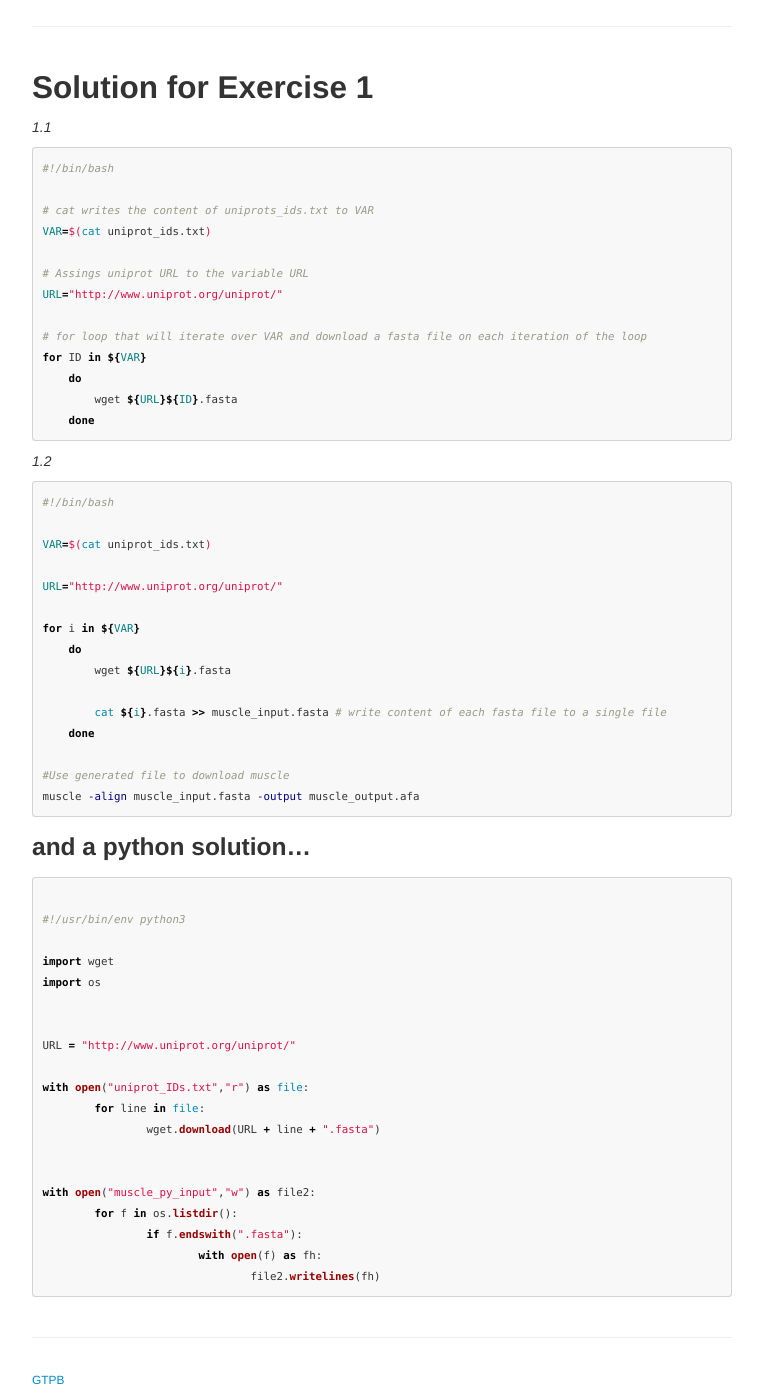
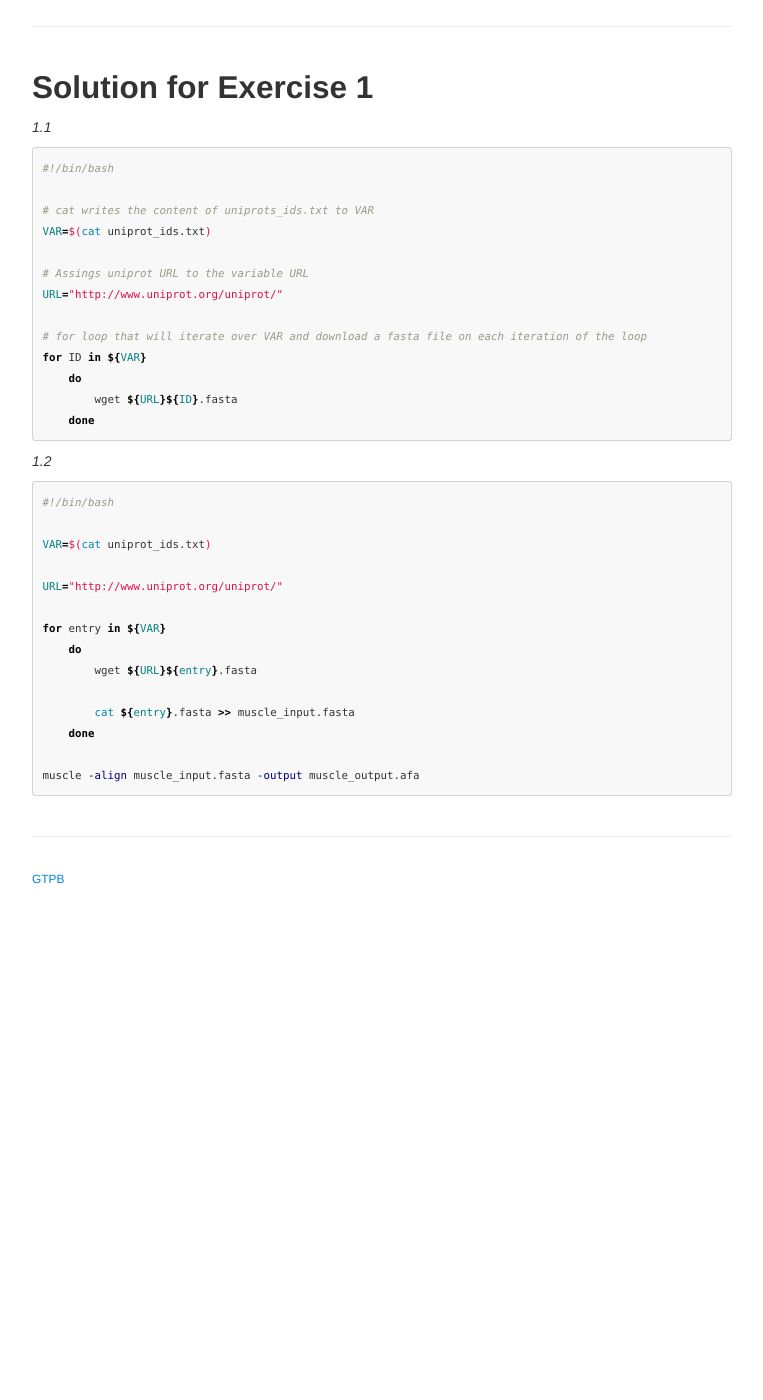
Before and after one commit to GTPB/IBB21, a Jekyll site: the page built from pages/Solution_1.md, in a window 1280 px wide and 1400 px high, scrolled down 95 px. Shown: the whole window, without its empty margins (258-1021 px from the left). Built offline with Jekyll 4.4.1, drawn with Linux system fonts in a browser that asks for light colours; our own code applies the rules of GitHub Pages for plain Markdown files; after the commit the page ends 994 px from its top, so only the background shows below that.

````diff
--- a/pages/Solution_1.md
+++ b/pages/Solution_1.md
@@ -25,37 +25,12 @@ VAR=$(cat uniprot_ids.txt)
 
 URL="http://www.uniprot.org/uniprot/"
 
-for i in ${VAR}
+for entry in ${VAR}
     do
-        wget ${URL}${i}.fasta
+        wget ${URL}${entry}.fasta
 
-        cat ${i}.fasta >> muscle_input.fasta # write content of each fasta file to a single file
+        cat ${entry}.fasta >> muscle_input.fasta
     done
 
-#Use generated file to download muscle
 muscle -align muscle_input.fasta -output muscle_output.afa
 ```
-
-### and a python solution...
-
-```python
-
-#!/usr/bin/env python3
-
-import wget
-import os
-
-
-URL = "http://www.uniprot.org/uniprot/"
-
-with open("uniprot_IDs.txt","r") as file:
- 	for line in file:
- 		wget.download(URL + line + ".fasta")
-
-
-with open("muscle_py_input","w") as file2:
-	for f in os.listdir():
-		if f.endswith(".fasta"):
-			with open(f) as fh:
-				file2.writelines(fh)
-```
````
Also changed, not shown: pages/Introduction.md (+31 -12 lines).
